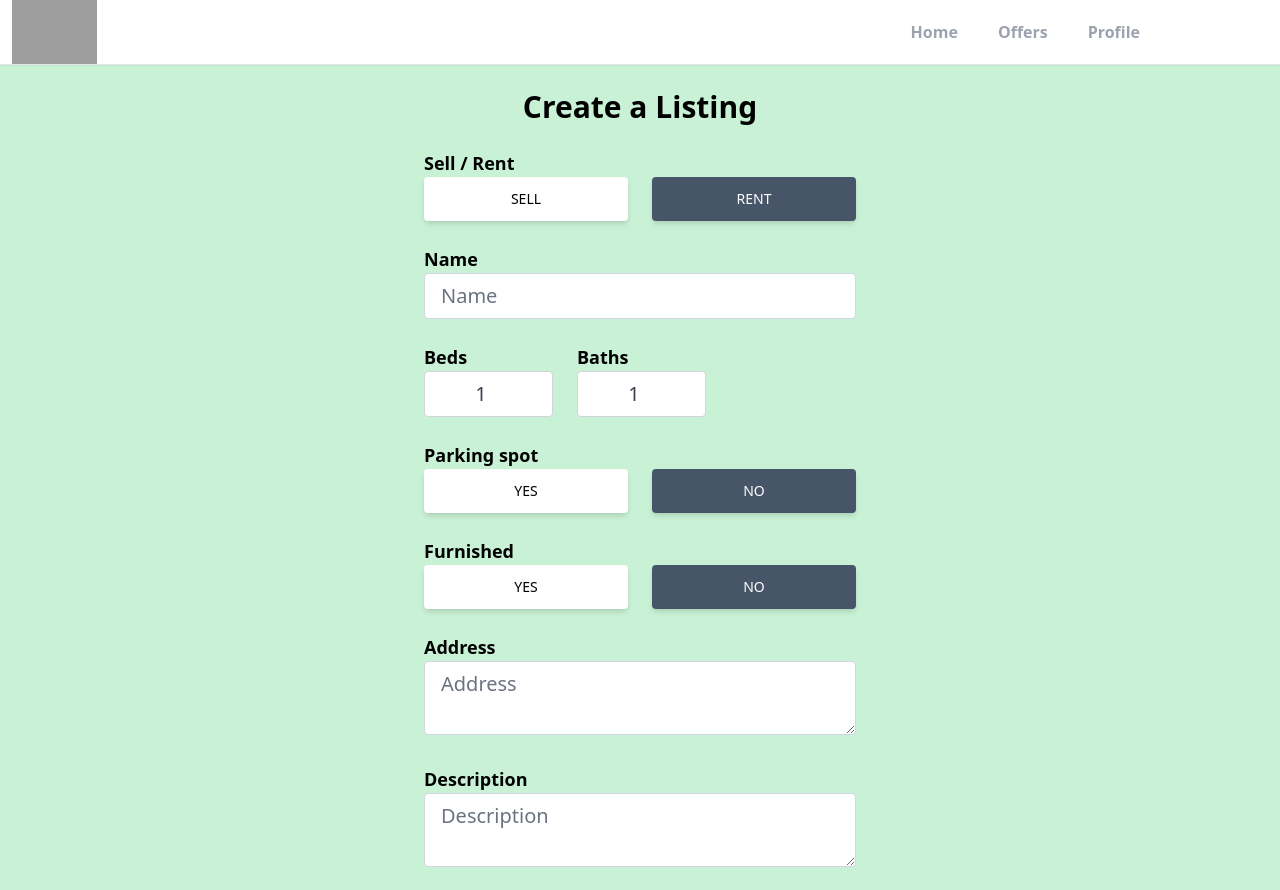
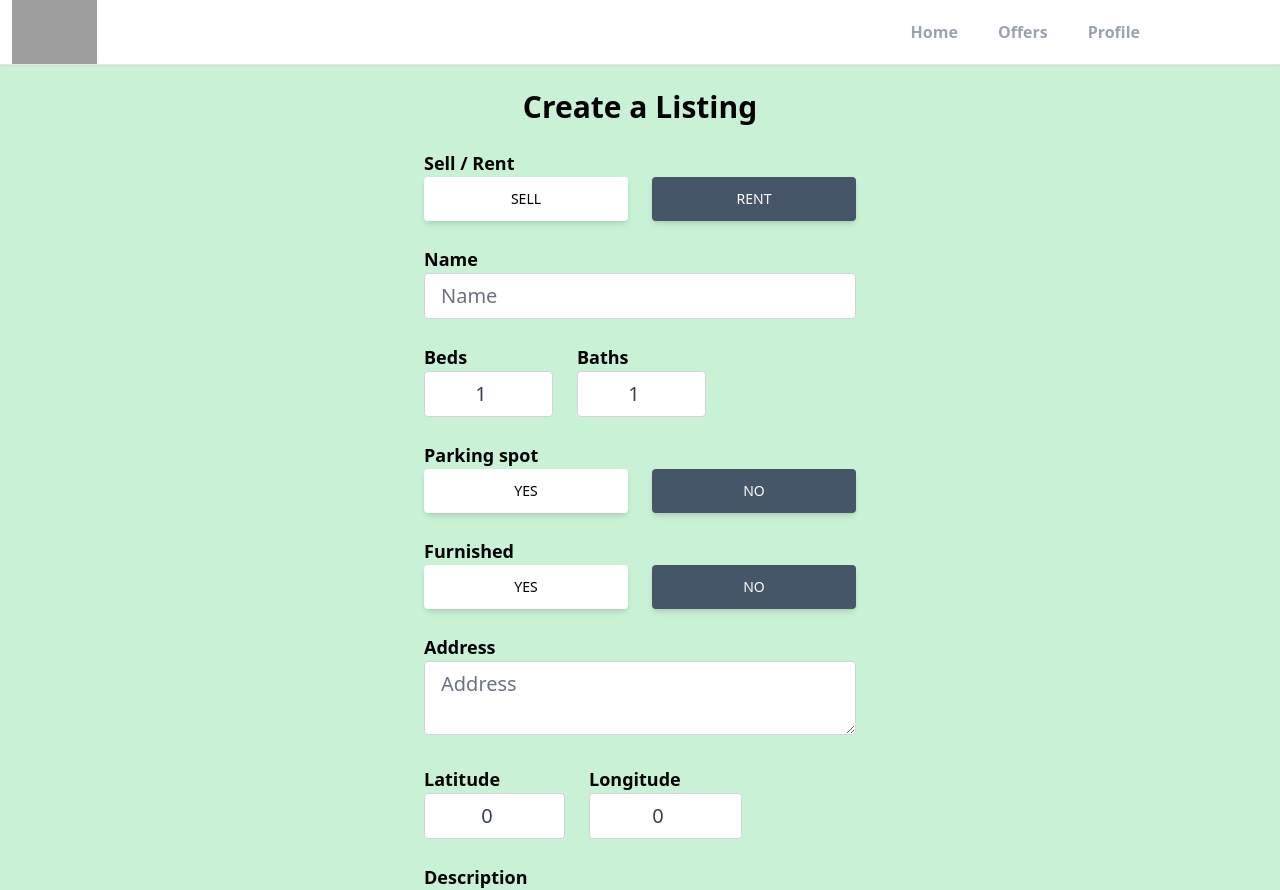
Before and after one commit to heena-github/real-estate-website-react, a React (Create React App) app: page /create-listing in a window 1280 px wide. Shown: the top 890 px of the page. Built offline with nearby package versions, Linux system fonts and the light colour scheme; no server answers; sample sign-in values are in the browser's storage; grey boxes are pictures that could not be loaded.

Commit message:
added functionality to onchange and onsubmit function in create listing page

```diff
--- a/package.json
+++ b/package.json
@@ -14,6 +14,7 @@
     "react-router-dom": "^6.8.1",
     "react-scripts": "5.0.1",
     "react-toastify": "^9.1.1",
+    "uuid": "^9.0.0",
     "web-vitals": "^2.1.4"
   },
   "scripts": {
--- a/src/App.js
+++ b/src/App.js
@@ -26,7 +26,9 @@
         <Route path="/sign-up" element={<Signup/>}/>
         <Route path="/forgot-password" element={<ForgotPassword/>}/>
         <Route path="/offers" element={<Offers/>}/>
+        <Route path="create-listing" element={<PrivateRoute/>}>
         <Route path="/create-listing" element={<CreateListing/>}/>
+        </Route>
       </Routes>
      </Router>
     <ToastContainer
--- a/src/pages/CreateListing.jsx
+++ b/src/pages/CreateListing.jsx
@@ -1,7 +1,24 @@
 import React from 'react';
 import { useState } from 'react';
+import { toast } from 'react-toastify';
+import Spinner from '../components/Spinner';
+import {
+    getStorage,
+    ref,
+    uploadBytesResumable,
+    getDownloadURL,
+  } from "firebase/storage";
+import { getAuth } from 'firebase/auth';
+import { v4 as uuidv4 } from "uuid";
+import { addDoc, collection, serverTimestamp } from "firebase/firestore";
+import { db } from "../firebase";
+import { useNavigate } from "react-router-dom";
 
 const CreateListing = () => {
+    const auth = getAuth();
+    const navigate = useNavigate();
+    const [geolocationEnabled, setGeolocationEnabled] = useState(false);
+    const [loading, setLoading] = useState(false);
     const [formData, setFormData] = useState({
         type: "rent",
         name: "",
@@ -14,6 +31,9 @@
         offer: false,
         regularPrice: 0,
         discountedPrice: 0,
+        latitude: 0,
+        longitude: 0,
+        images: {},
       });
       const {
         type,
@@ -27,12 +47,129 @@
         offer,
         regularPrice,
         discountedPrice,
+        latitude,
+        longitude,
+        images
       } = formData;
-      function onChange() {}
+      function onChange(e) {
+        let boolean = null;
+        if(e.target.value === 'true'){
+            boolean = true;
+        }
+        if(e.target.value === 'false'){
+            boolean = false;
+        }
+        //files
+        if(e.target.files){
+            setFormData((prevState)=>({
+              ...prevState,
+              images: e.target.files
+            }))
+        }
+        //text /boolean/number
+        if(!e.target.files){
+            setFormData((prevState) =>({
+                ...prevState,
+                [e.target.id] : boolean ?? e.target.value
+            }))
+        }
+
+      }
+
+
+    async function onSubmit(e) {
+        e.preventDefault();
+        setLoading(true);
+        if (+discountedPrice >= +regularPrice) {
+          setLoading(false);
+          toast.error("Discounted price needs to be less than regular price");
+          return;
+        }
+        if (images.length > 6) {
+          setLoading(false);
+          toast.error("maximum 6 images are allowed");
+          return;
+        }
+
+        let geolocation = {};
+        let location;
+        // if (location === undefined) {
+        //   setLoading(false);
+        //   toast.error("please enter a correct address");
+        //   return;
+        // }
+      //  else{
+        geolocation.lat = latitude;
+        geolocation.lng = longitude;
+      // }
+
+        async function storeImage(image) {
+         return new Promise((resolve,reject)=>{
+           const storage = getStorage();
+           const filename = `${auth.currentUser.uid}-${image.name}-${uuidv4()}`;
+           const storageRef = ref(storage, filename);
+           const uploadTask = uploadBytesResumable(storageRef, image);
+           uploadTask.on('state_changed',
+           (snapshot) => {
+           // Observe state change events such as progress, pause, and resume
+           // Get task progress, including the number of bytes uploaded and the total number of bytes to be uploaded
+           const progress = (snapshot.bytesTransferred / snapshot.totalBytes) * 100;
+           console.log('Upload is ' + progress + '% done');
+           switch (snapshot.state) {
+            case 'paused':
+               console.log('Upload is paused');
+               break;
+            case 'running':
+               console.log('Upload is running');
+               break;
+            }
+          },
+          (error) => {
+            // Handle unsuccessful uploads
+            reject(error)
+          },
+          () => {
+            // Handle successful uploads on complete
+           // For instance, get the download URL: https://firebasestorage.googleapis.com/...
+           getDownloadURL(uploadTask.snapshot.ref).then((downloadURL) => {
+            resolve(downloadURL);
+           });
+       }
+     );
+  })
+}
+
+        const imgUrls = await Promise.all(
+          [...images].map((image) => storeImage(image)))
+        .catch((error) => {
+          setLoading(false);
+          toast.error("Images not uploaded");
+          return;
+        });
+
+        // console.log(imgUrls)
+      const formDataCopy = {
+        ...formData,
+        imgUrls,
+        geolocation,
+        timestamp:serverTimestamp()
+      };
+      delete formDataCopy.images;
+      !formDataCopy.offer && delete formDataCopy.discountedPrice;
+      const docRef = await addDoc(collection(db,'listings'),formDataCopy);
+      setLoading(false);
+      toast.success('Listing Successfully Created')
+      navigate(`/category/${formDataCopy.type}/${docRef.id}`)
+    }
+    if(loading){
+        return <Spinner/>
+    }
+
+
   return (
     <main className="max-w-md px-2 mx-auto">
     <h1 className="text-3xl text-center mt-6 font-bold">Create a Listing</h1>
-    <form>
+    <form onSubmit={onSubmit}>
       <p className="text-lg mt-6 font-semibold">Sell / Rent</p>
       <div className="flex">
         <button
@@ -51,7 +188,7 @@
         <button
           type="button"
           id="type"
-          value="sale"
+          value="rent"
           onClick={onChange}
           className={`ml-3 px-7 py-3 font-medium text-sm uppercase shadow-md rounded hover:shadow-lg focus:shadow-lg active:shadow-lg transition duration-150 ease-in-out w-full ${
             type === "sale"
@@ -162,6 +299,36 @@
         required
         className="w-full px-4 py-2 text-xl text-gray-700 bg-white border border-gray-300 rounded transition duration-150 ease-in-out focus:text-gray-700 focus:bg-white focus:border-slate-600 mb-6"
       />
+      {!geolocationEnabled && (
+        <div className="flex space-x-6 justify-start mb-6">
+            <div className="">
+              <p className="text-lg font-semibold">Latitude</p>
+              <input
+                type="number"
+                id="latitude"
+                value={latitude}
+                onChange={onChange}
+                required
+                min="-90"
+                max="90"
+                className="w-full px-4 py-2 text-xl text-gray-700 bg-white border border-gray-300 rounded transition duration-150 ease-in-out focus:bg-white focus:text-gray-700 focus:border-slate-600 text-center"
+              />
+            </div>
+            <div className="">
+              <p className="text-lg font-semibold">Longitude</p>
+              <input
+                type="number"
+                id="longitude"
+                value={longitude}
+                onChange={onChange}
+                required
+                min="-180"
+                max="180"
+                className="w-full px-4 py-2 text-xl text-gray-700 bg-white border border-gray-300 rounded transition duration-150 ease-in-out focus:bg-white focus:text-gray-700 focus:border-slate-600 text-center"
+              />
+            </div>
+          </div>
+      )}
       <p className="text-lg font-semibold">Description</p>
       <textarea
         type="text"
```
Also changed, not shown: 1 other file (tests, documents, lock files or other folders).
